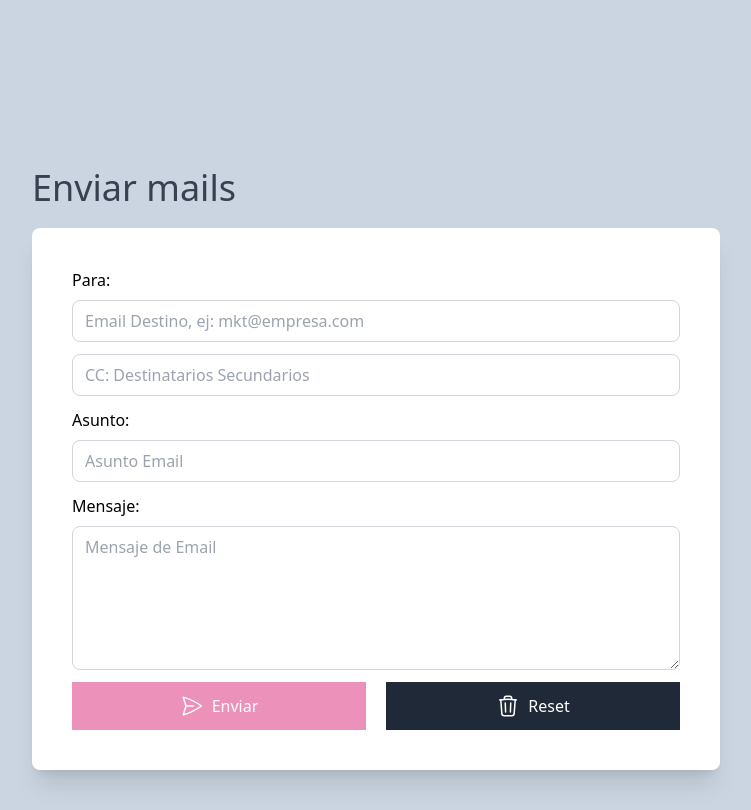
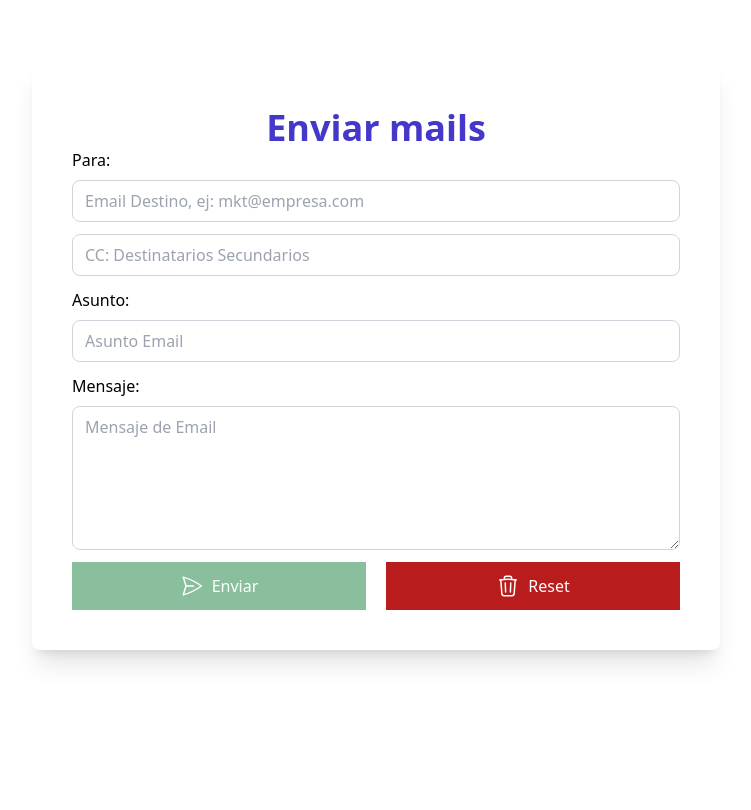
Before and after one commit to JhonatanWalterSen/enviarCorreo, a plain HTML site: page index.html in a window 1280 px wide. Shown: the whole page, without its empty margins (264-1015 px from the left). Drawn offline with nearby package versions, Linux system fonts and the light colour scheme.

Commit message:
ajustes internos

```diff
--- a/dist/spinner.css
+++ b/dist/spinner.css
@@ -1,3 +1,7 @@
+html{
+    font-family: 'Poppins', sans-serif;
+}
+
 .sk-chase {
     width: 40px;
     height: 40px;
--- a/index.html
+++ b/index.html
@@ -1,17 +1,20 @@
 <!DOCTYPE html>
-<html lang="en">
+<html lang="es">
 <head>
     <meta charset="UTF-8">
     <meta http-equiv="X-UA-Compatible" content="IE=edge">
     <meta name="viewport" content="width=device-width, initial-scale=1.0">
     <title>Envio de Emails</title>
-    <link rel="stylesheet" href="dist/app.css">
     <link rel="stylesheet" href="dist/spinner.css">
+    <link rel="stylesheet" href="dist/style.css">
+    <link rel="preconnect" href="https://fonts.googleapis.com">
+    <link rel="preconnect" href="https://fonts.gstatic.com" crossorigin>
+    <link href="https://fonts.googleapis.com/css2?family=Poppins&display=swap" rel="stylesheet">
 </head>
-<body class="min-h-screen bg-slate-300">
+<body class="min-h-screen overflow-hidden dark:bg-slate-800 ">
     <div class="max-w-3xl mx-auto p-10">
-        <h1 class="text-4xl text-gray-700 pt-32">Enviar mails</h1>
         <div class="bg-white rounded-lg shadow-xl p-10 mt-5">
+            <h1 class="text-4xl text-indigo-700 pt-2 text-center font-bold">Enviar mails</h1>
             <form id="formulario" class="space-y-3">
                 <div class="flex flex-col space-y-2">
                     <label for="email" class="font-regular font-medium">Para:</label>
@@ -35,7 +38,7 @@
                 <div id="botones" class="flex gap-5">
                     <button
                         type="submit"
-                        class="flex-1 bg-pink-600 text-white flex justify-center gap-2 items-center p-3 opacity-50"
+                        class="flex-1 bg-green-700 text-white flex justify-center gap-2 items-center p-3 opacity-50"
                         disabled
                     >
                         <svg xmlns="http://www.w3.org/2000/svg" fill="none" viewBox="0 0 24 24" stroke-width="1.5" stroke="currentColor" class="w-6 h-6">
@@ -45,7 +48,7 @@
                     </button>
 
                     <button
-                        class="flex-1 bg-gray-800 text-white flex justify-center gap-2 items-center p-3"
+                        class="flex-1 bg-red-700 text-white flex justify-center gap-2 items-center p-3"
                         type="reset"
                     >
                         <svg xmlns="http://www.w3.org/2000/svg" fill="none" viewBox="0 0 24 24" stroke-width="1.5" stroke="currentColor" class="w-6 h-6">
@@ -71,5 +74,6 @@
 
 
     <script src="js/app.js"></script>
+    <script src="https://cdn.tailwindcss.com"></script>
 </body>
 </html>
--- a/js/app.js
+++ b/js/app.js
@@ -106,7 +106,7 @@ document.addEventListener('DOMContentLoaded',() =>{
             resetFormulario()
 
             const alertaExito = document.createElement('P')
-            alertaExito.classList.add('bg-green-500','text-white','p-2','text-center','rounded-lg','mt-10','font-bold','text-sm','uppercase')
+            alertaExito.classList.add('bg-green-700','text-white','p-2','text-center','rounded-lg','mt-10','font-bold','text-sm','uppercase')
             alertaExito.textContent= "Mensaje enviado Correctamente"
             formulario.appendChild(alertaExito)
 
```
Also changed, not shown: dist/app.css (deleted).
